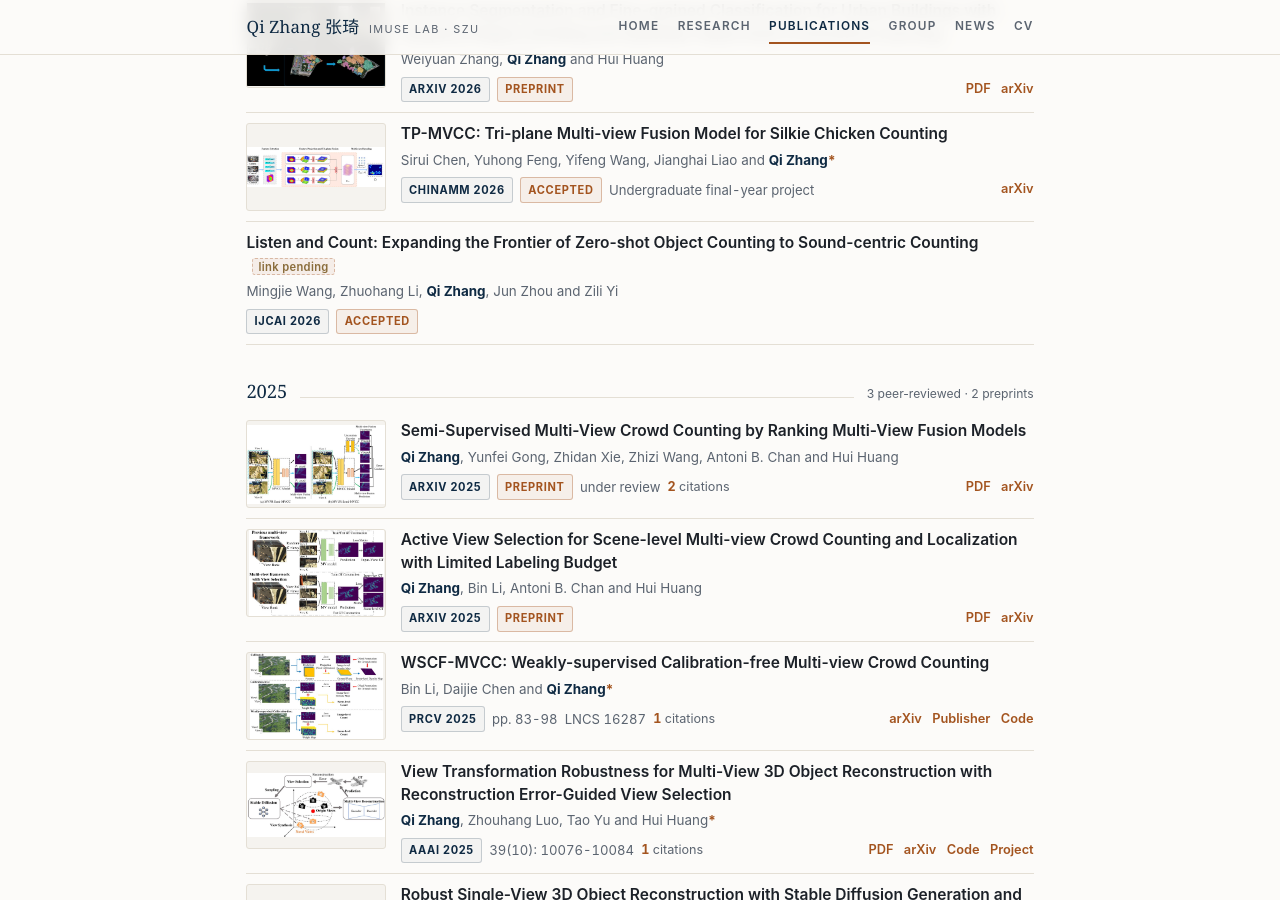
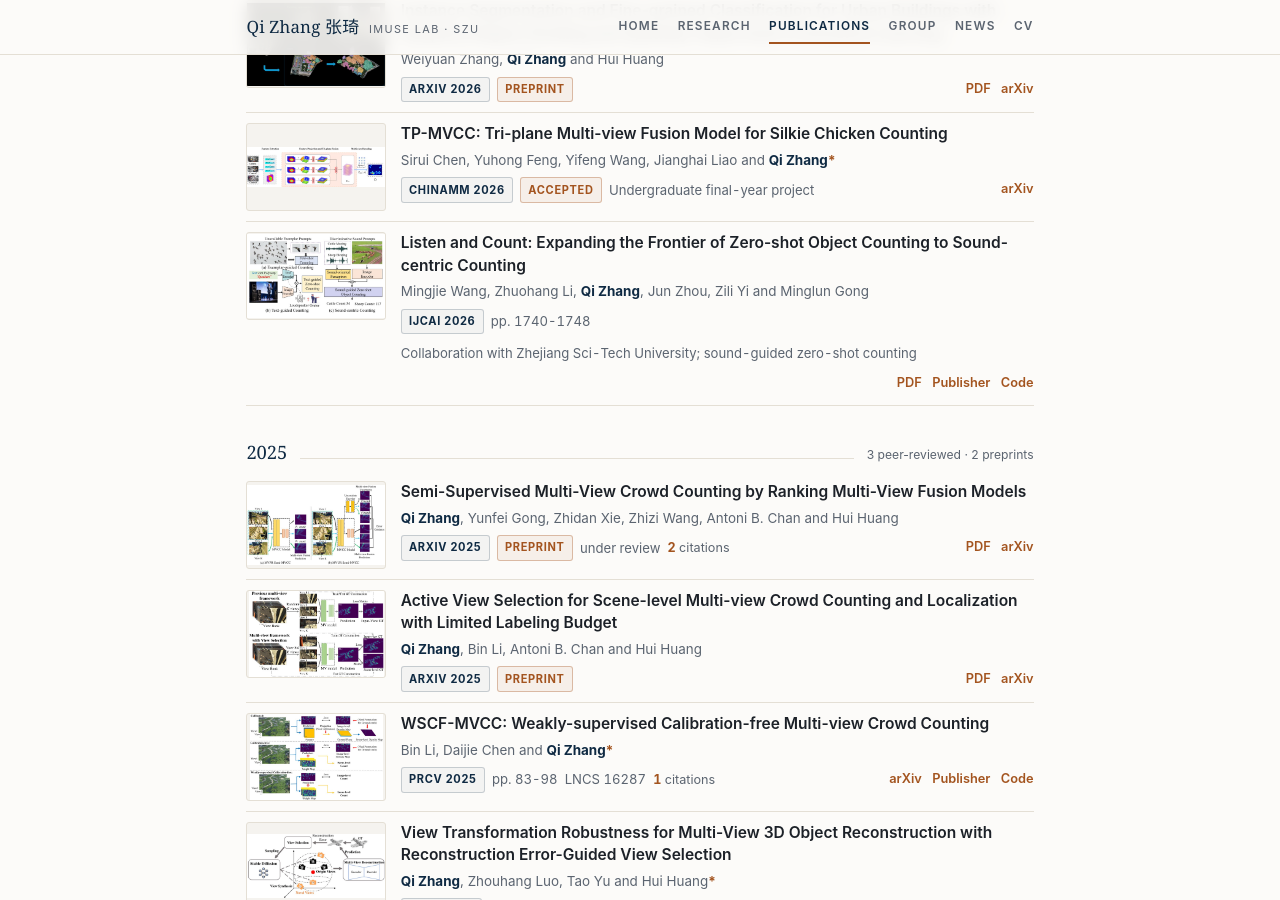
Before and after one commit to zqyq/zqyq.github.io, a Jekyll site: the page built from publications/index.html, in a window 1280 px wide and 900 px high, scrolled down 1155 px. Built offline with Jekyll 4.4.1, drawn with Linux system fonts in a browser that asks for light colours.

Commit message:
Complete the IJCAI 2026 entry from the proceedings record
The IJCAI accepted-papers page and the proceedings PDF give what Scholar
mangled: six authors with Minglun Gong last rather than glued to the first
name, pages 1740-1748, DOI and the public code and dataset repository.
Figure 1 comes out of the proceedings PDF itself.

```diff
--- a/_data/publications.yml
+++ b/_data/publications.yml
@@ -190,9 +190,16 @@ papers:
     venue: IJCAI
     venue_full: "International Joint Conference on Artificial Intelligence"
     kind: conference
-    status: accepted
-    authors: ["Mingjie Wang", "Zhuohang Li", "Qi Zhang", "Jun Zhou", "Zili Yi"]
+    status: published
+    pages: "1740-1748"
+    authors: ["Mingjie Wang", "Zhuohang Li", "Qi Zhang", "Jun Zhou", "Zili Yi", "Minglun Gong"]
     citations: 0
+    note: "Collaboration with Zhejiang Sci-Tech University; sound-guided zero-shot counting"
+    links:
+      doi: "https://doi.org/10.24963/ijcai.2026/194"
+      pdf: "https://www.ijcai.org/proceedings/2026/0194.pdf"
+      code: "https://github.com/ZSTU-CV-Lab/S2ICount"
+    thumb: /assets/img/papers/listen-count-ijcai26.jpg
     topic: beyond
 
   - id: semi-mvcc-arxiv25
```
Also changed, not shown: assets/img/papers/listen-count-ijcai26.jpg (added).
